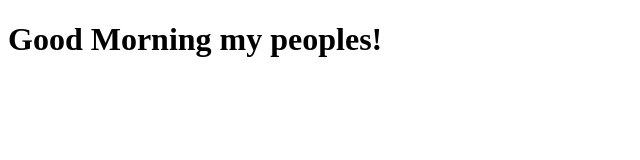
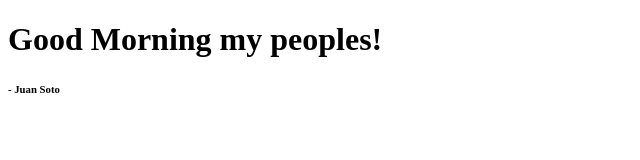
Before and after one commit to regthepadresfan/git_test, a plain HTML site: page index.html in a window 1280 px wide. Shown: the full height of the page, 0-640 px from the left. Drawn offline with Linux system fonts and the light colour scheme.

Commit message:
New Edit to index.html

```diff
--- a/index.html
+++ b/index.html
@@ -7,5 +7,6 @@
 
   <body>
     <h1>Good Morning my peoples!</h1>
+    <h6>- Juan Soto</h6>
   </body>
 </html>
```
